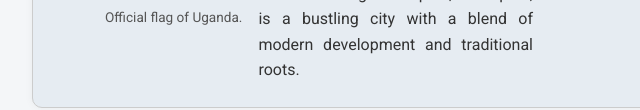
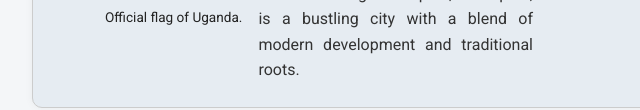
Before and after one commit to JayWeek/WDD_131_Dynamic_Web, a plain HTML site: page index.html in a window 1280 px wide. Shown: the part 694-804 px from the top of the page, 0-640 px from the left. Drawn offline with Linux system fonts and the light colour scheme.

Commit message:
color contrast fixed on offical flag p

```diff
--- a/styles/base.css
+++ b/styles/base.css
@@ -159,12 +159,13 @@ main {
 
 .official-flag p {
   font-size: 0.85rem;
-  color: #555;
+  color: #222; /* improved contrast for AAA */
   margin-top: 0.5rem;
-  white-space: nowrap; /* Keeps caption on one line */
+  white-space: nowrap;
   overflow: hidden;
   text-overflow: ellipsis;
 }
+
 
 .aboutUg p {
   line-height: 1.6;
```
